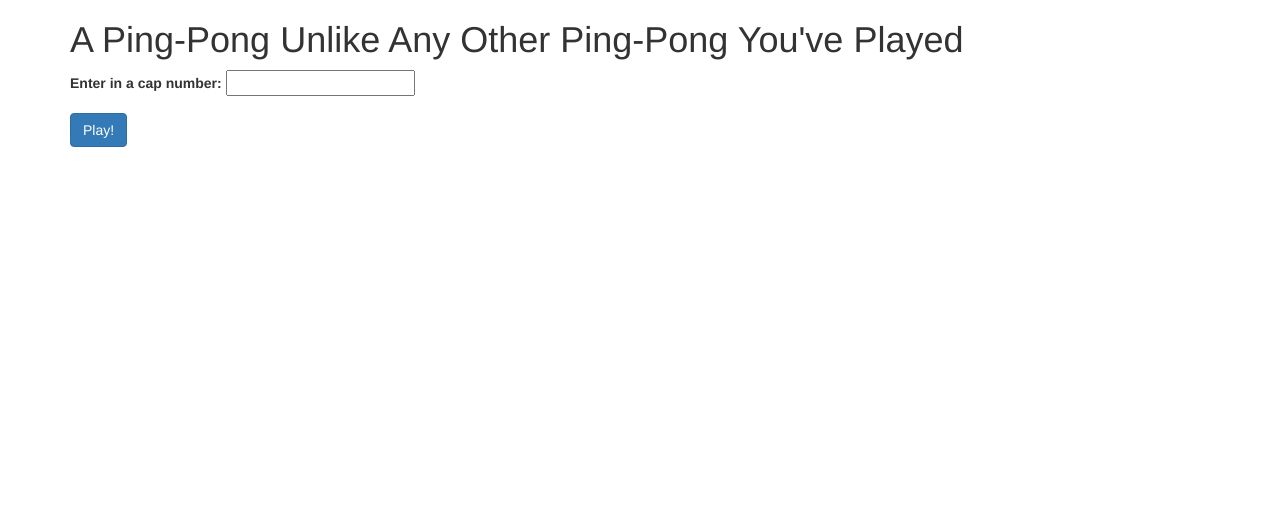
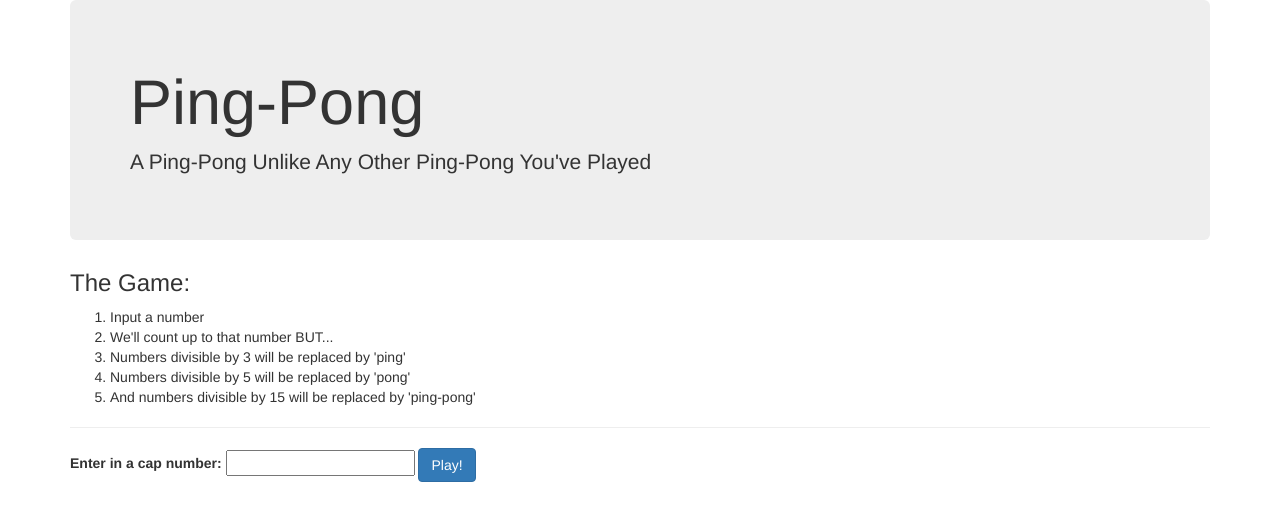
Before and after one commit to EstiShay/ping-pong, a plain HTML site: page index.html in a window 1280 px wide. Drawn offline with Linux system fonts and the light colour scheme.

Commit message:
add game explanation to main page

```diff
--- a/index.html
+++ b/index.html
@@ -10,14 +10,28 @@
   <body>
     <div class="container">
 
-      <h1>A Ping-Pong Unlike Any Other Ping-Pong You've Played</h1>
+      <div class="jumbotron">
+        <h1>Ping-Pong</h1>
+        <p>A Ping-Pong Unlike Any Other Ping-Pong You've Played</p>
+      </div>
+
+      <h3>The Game:</h3>
+      <ol>
+        <li>Input a number</li>
+        <li>We'll count up to that number BUT...</li>
+        <li>Numbers divisible by 3 will be replaced by 'ping'</li>
+        <li>Numbers divisible by 5 will be replaced by 'pong'</li>
+        <li>And numbers divisible by 15 will be replaced by 'ping-pong'</li>
+      </ol>
+
+      <hr>
 
       <form id="playing">
         <div class="form-group">
           <label for="cap-number">Enter in a cap number: </label>
           <input id="cap-number" type="number">
+          <button type="submit" class="btn btn-primary">Play!</button>
         </div>
-        <button type="submit" class="btn btn-primary">Play!</button>
       </form>
 
       <div id="result">
@@ -25,6 +39,7 @@
         <ul>
           <!-- Ping-pong goes here -->
         </ul>
+        <input type="button" class="btn btn-primary" value="Play again?" onClick="window.location.reload()">
       </div>
 
     </div>
--- a/js/scripts.js
+++ b/js/scripts.js
@@ -1,7 +1,7 @@
 //Business logic
 function numToList(userInput) {
   numList = [];
-  for (i = 1; i <= userInput; i += 1) {
+  for (i = 1; (i <= userInput && i <= 90); i += 1) {
     if (i % 15 === 0) {
       numList.push("ping-pong");
     } else if (i % 5 === 0) {
@@ -29,6 +29,7 @@ $(document).ready(function() {
     });
 
     $("#result").show();
+    $("#playing").hide();
     event.preventDefault();
   });
 });
```
